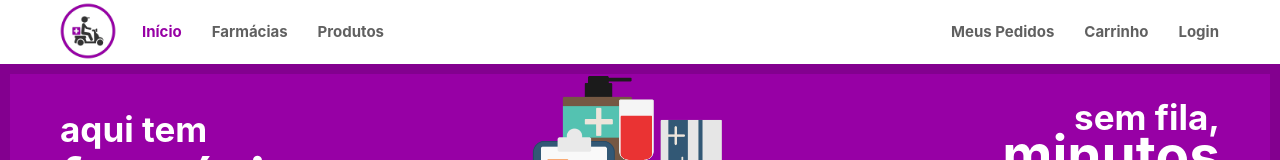
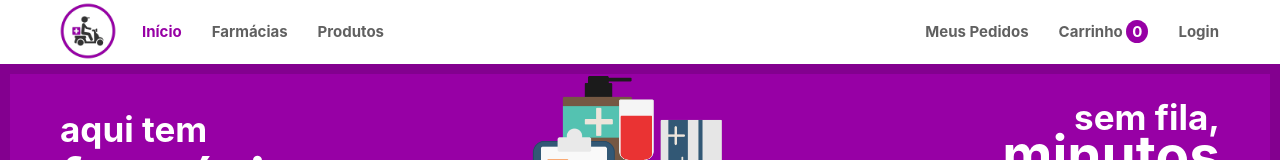
Before and after one commit to hmberto/projeto-integrador-frontend, an Angular app: page / in a window 1280 px wide. Shown: the top 160 px of the page. Built offline with nearby package versions, Linux system fonts and the light colour scheme.

Commit message:
Style updated

```diff
--- a/src/app/app.component.css
+++ b/src/app/app.component.css
@@ -133,6 +133,16 @@ footer a {
     border-top: 1px #9700a563 solid;
 }
 
+.cart-items {
+    background: #9700a5;
+    width: 10px;
+    height: 10px;
+    color: #fff;
+    font-weight: bold;
+    border-radius: 50%;
+    padding: 2px 6px;
+}
+
 @media(max-width: 900px) {
     #nav-menu-logo-1 {
         margin-left: 20px;
--- a/src/app/app.component.html
+++ b/src/app/app.component.html
@@ -8,7 +8,7 @@
         </ul>
         <ul id="nav-mobile" class="right">
             <li routerLinkActive="active"><a routerLink="/notFound">Meus Pedidos</a></li>
-            <li routerLinkActive="active"><a routerLink="/carrinho">Carrinho</a></li>
+            <li routerLinkActive="active"><a routerLink="/carrinho">Carrinho <span class="cart-items" *ngFor="let product of getQnt">{{qnt}}</span></a></li>
             <li routerLinkActive="active"><a id="logged1" routerLink="/login">Login</a></li>
             <li routerLinkActive="active"><a id="logged2" class="show-cadastro" routerLink="/usuario">Cadastro</a></li>
             <li routerLinkActive="active"><a id="logged5" class="show-cadastro" routerLink="/logout">Sair</a></li>
@@ -31,7 +31,7 @@
                 <li class="li-menu-mobile" routerLinkActive="active"><a routerLink="/notFound">Farmácias</a></li>
                 <li class="li-menu-mobile" routerLinkActive="active"><a routerLink="/produtos">Produtos</a></li>
                 <li class="li-menu-mobile" routerLinkActive="active"><a routerLink="/notFound">Meus Pedidos</a></li>
-                <li class="li-menu-mobile" routerLinkActive="active"><a routerLink="/carrinho">Carrinho</a></li>
+                <li class="li-menu-mobile" routerLinkActive="active"><a routerLink="/carrinho">Carrinho <span class="cart-items" *ngFor="let product of getQnt">{{qnt}}</span></a></li>
             </ul>
         </div>
     </div>
--- a/src/app/app.component.ts
+++ b/src/app/app.component.ts
@@ -1,5 +1,7 @@
 import { AuthService } from './login/auth.service';
 import { Component } from '@angular/core';
+import { Product } from '../models/product';
+import { CartService } from '../services/cart.service';
 
 @Component({
   selector: 'app-root',
@@ -11,8 +13,17 @@ export class AppComponent {
 
   displayMenu: boolean = false;
 
-  constructor(private authService: AuthService) {
+  constructor(private authService: AuthService,
+    private cartService: CartService) {
 
+  }
+
+  qnt = [];
+
+  get getQnt(): Product[] {
+    this.qnt = [];
+    this.qnt.push(this.cartService.items.length);
+    return this.qnt;
   }
 
   ngOnInit(){
--- a/src/app/cart/cart.component.css
+++ b/src/app/cart/cart.component.css
@@ -135,6 +135,15 @@
     display: none;
 }
 
+.qnt {
+    font-size: 22px;
+    padding: 10px;
+}
+
+.qnt-add, .qnt-remove {
+    cursor: pointer;
+}
+
 @media(max-width: 900px) {
     .products {
         padding: 20px 20px;
@@ -146,7 +155,7 @@
     }
 }
 
-@media(max-width: 400px) {
+@media(max-width: 600px) {
     .empty-cart-box img {
         width: 100%;
         padding: 20px;
@@ -188,4 +197,8 @@
     .product-name {
         padding-top: 10px;
     }
+
+    .div-add {
+        margin-bottom: 10px;
+    }
 }
--- a/src/app/cart/cart.component.html
+++ b/src/app/cart/cart.component.html
@@ -15,6 +15,11 @@
                 <span class="product-price">
                     {{product.price}}
                 </span>
+            </div>
+            <div class="div-remove div-add">
+                <span class="qnt qnt-add" id="id-{{product.id}}-add" (click)="addToCart(product)">+</span>
+                <span class="qnt" id="id-{{product.id}}"></span>
+                <span class="qnt qnt-remove" id="id-{{product.id}}-remove" (click)="removeFromCart(product)">-</span>
             </div>
             <div class="div-remove">
                 <span class="remove" (click)="removeFromCart(product)">Remover</span>
--- a/src/app/cart/cart.component.ts
+++ b/src/app/cart/cart.component.ts
@@ -11,6 +11,7 @@ export class CartComponent implements OnInit {
   constructor(private cartService: CartService) { }
 
   newPrice = [];
+  newItems = [];
 
   ngOnInit() {
     this.showEmptycart();
@@ -28,6 +29,10 @@ export class CartComponent implements OnInit {
     }
   }
 
+  addToCart(product: Product) {
+    this.cartService.addToCart(product);
+  }
+
   removeFromCart(product: Product) {
     this.cartService.removeFromCart(product);
 
@@ -41,6 +46,20 @@ export class CartComponent implements OnInit {
   }
 
   get getCart(): Product[] {
-    return this.cartService.getItems();
+    this.newItems = [];
+    for(let i = 0; i < this.cartService.items.length; i++) {
+      if(!this.newItems.includes(this.cartService.items[i])) {
+        this.newItems.push(this.cartService.items[i])
+        let itemName = "id-" + this.cartService.items[i]['id'];
+        const qntItem = (<HTMLSelectElement>document.getElementById(itemName));
+
+        if(qntItem != null) {
+          let qnt = this.cartService.items.filter((product) => product.name === this.cartService.items[i]['name']).length;
+          qntItem.innerText=qnt + '';
+        }
+      }
+    }
+
+    return this.newItems;
   }
 }
--- a/src/app/login/login.component.html
+++ b/src/app/login/login.component.html
@@ -21,7 +21,7 @@
 
   <button id="btn-login" class="btn waves-effect waves-light" type="submit" name="action" (click)="makeLogin()">
     Login
-    <i class="material-icons right">send</i>
+    <i class="material-icons right"></i>
   </button>
 
   <div class="row">
--- a/src/app/register/cadastro.component.html
+++ b/src/app/register/cadastro.component.html
@@ -99,7 +99,7 @@
 
   <button id="sendBtn" class="btn waves-effect waves-light" type="submit" name="action" (click)="makeSignup()">
     Criar
-    <i class="material-icons right">send</i>
+    <i class="material-icons right"></i>
   </button>
 
   <div class="row">
```
